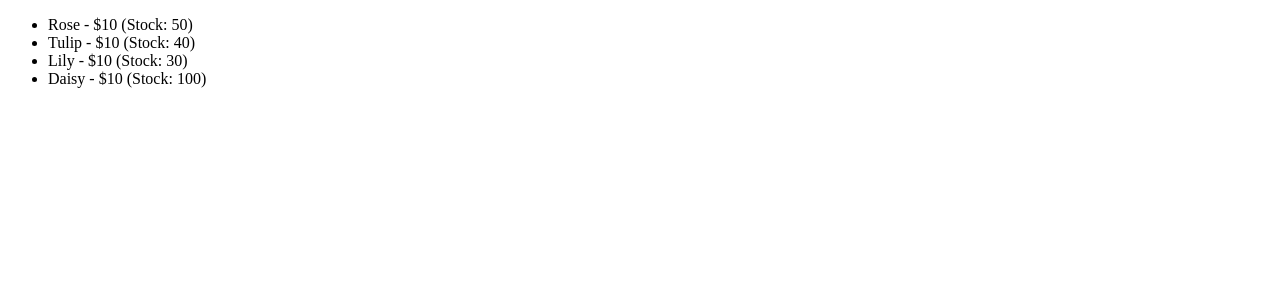
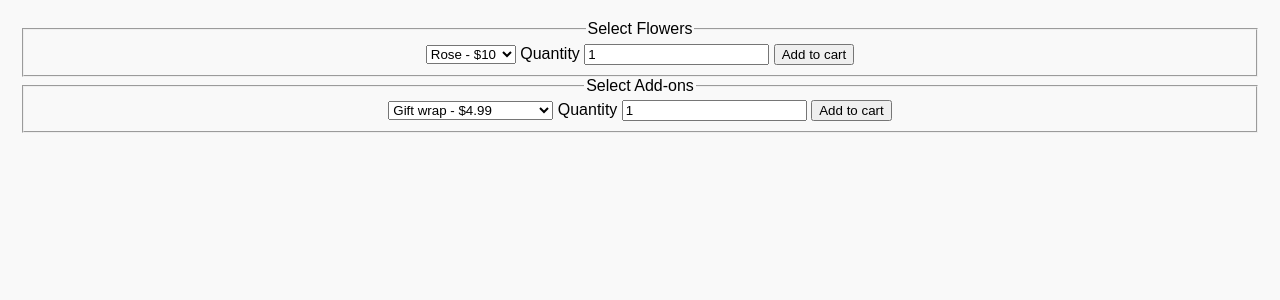
Before and after one commit to GodlyAdmin/CSC2_Flask_Practise, a Flask app: page / in a window 1280 px wide. Shown: the top 300 px of the page. Run offline with Flask 3, Linux system fonts and the light colour scheme.

Commit message:
work until page 21 of lg1

```diff
--- a/app.py
+++ b/app.py
@@ -1,4 +1,6 @@
-from flask import Flask, render_template, request, redirect, url_for, flash
+from itertools import product
+
+from flask import Flask, render_template, request, redirect, session, url_for, flash
 import json
 
 app = Flask (__name__)
@@ -8,20 +10,64 @@ app.secret_key = 'your_secret_key'
 @app.route('/')
 def index():
     flowers = load_data()
-    return render_template('index.html', flowers=flowers)
+    addons = load_addons()
+    return render_template('index.html', flowers=flowers, addons=addons)
 def load_data():
     with open('data/flowers.json') as file:
         flowers = json.load(file)
     return flowers
+
+def load_addons():
+    with open('data/addons.json') as file:
+        addons = json.load(file)
+
+    for product_name, product in addons.items():
+        if product.get('stock', 0) == 0:
+            push_to_website = f"{product_name} is out of stock"
+            flash(push_to_website, 'error')
+
+    return addons
+
 @app.route('/about')
 def about():
     return render_template('about.html')
+
 @app.route('/checkout')
 def checkout():
     return render_template('invoice.html')
+
 @app.route('/orders')
 def order_history():
     return render_template('order_history.html')
 
+@app.route('/index1')
+def index1():
+    return render_template('index1.html')
+
+# Add selected flower to the shopping cart
+@app. route('/add_to_cart', methods=['POST' ] )
+def add_to_cart():
+    flower = request. form['flower'] # get selected flower name
+    quantity = int(request.form['quantity']) # convert quantity to a number
+    flowers = load_data() # get flower data from file
+    cart = session.get('cart', {}) # get cart from session or start fresh
+
+    if flower not in flowers:
+        flash("Invalid flower selected.")
+        return redirect(url_for('index1'))
+
+    if flower in cart:
+        cart [flower] ['quantity'] += quantity # add existing quantity
+    else:
+        cart [flower] = {
+            'price': flowers [flower] [ 'price' ],
+            'quantity': quantity
+        }
+
+    session['cart'] = cart # update session
+    session.modified = True # force Flask to save it
+    flash(f"{quantity} {flowers} (s) added to cart.")
+    return redirect(url_for('index1'))
+
 if __name__ == '__main__':
     app.run(debug=True)
--- /dev/null
+++ b/data/addons.json
@@ -0,0 +1,6 @@
+{
+    "Gift wrap":{"price": 4.99, "stock": 100},
+    "Card with a note":{"price": 2.99, "stock": 100},
+    "Vase":{"price": 14.99, "stock": 50},
+    "Delivery":{"price": 9.99}
+}
--- /dev/null
+++ b/static/css/style.css
@@ -0,0 +1,16 @@
+body{
+    font-family: Arial, sans-serif;
+    background-color: #f0f0f0;
+    margin: 0;
+    padding: 20px;
+    text-align: center;
+    background-color: #f9f9f9;
+}
+h1{
+    color: #333;
+
+}
+ul{
+    list-style-type: none;
+    padding: 0;
+}
--- a/templates/Index.html
+++ b/templates/Index.html
@@ -4,13 +4,35 @@
     <meta charset="UTF-8">
     <meta name="viewport" content="width=device-width, initial-scale=1.0">
     <title>Flask Website</title>
+    <link rel="stylesheet" href="static/css/style.css">
 </head>
 <body>
-    <ul>
-        {% for flower, details in flowers.items() %}
-        <li>{{ flower }} - ${{ details ['price'] }} (Stock: {{ details ['stock'] }})</li>
-        {% endfor %}
+    <form action="{{ url_for('add_to_cart' )}}" method="post">
+        <fieldset>
+            <legend for="flower">Select Flowers</legend>
+            <select name="flower" id="flower">
+                {% for flower, details in flowers.items() %}
+                <option value="{{ flower }}">{{ flower }} - ${{ details['price'] }}</option>
+                {% endfor %}
+            </select>
+            <label for="quantity">Quantity</label>
+            <input type="number" name="quantity" value="1" min="1">
+            <button type="submit">Add to cart</button>
+        </fieldset>
+    </form>
+    <form action="{{ url_for('add_to_cart' )}}" method="post">
+        <fieldset>
+            <legend for="addon">Select Add-ons</legend>
+            <select name="addon" id="addon">
+                {% for addon, details in addons.items() %}
+                <option value="{{ addon }}">{{ addon }} - ${{ details['price'] }}</option>
+                {% endfor %}
+            </select>
+            <label for="quantity">Quantity</label>
+            <input type="number" name="quantity" value="1" min="1">
+            <button type="submit">Add to cart</button>
+        </fieldset>
+    </form>
     </ul>
-    <h1></h1>
 </body>
 </html>
```
Also changed, not shown: templates/Index1.html (added, +20 -0 lines), static/images/css/style.css (deleted).
